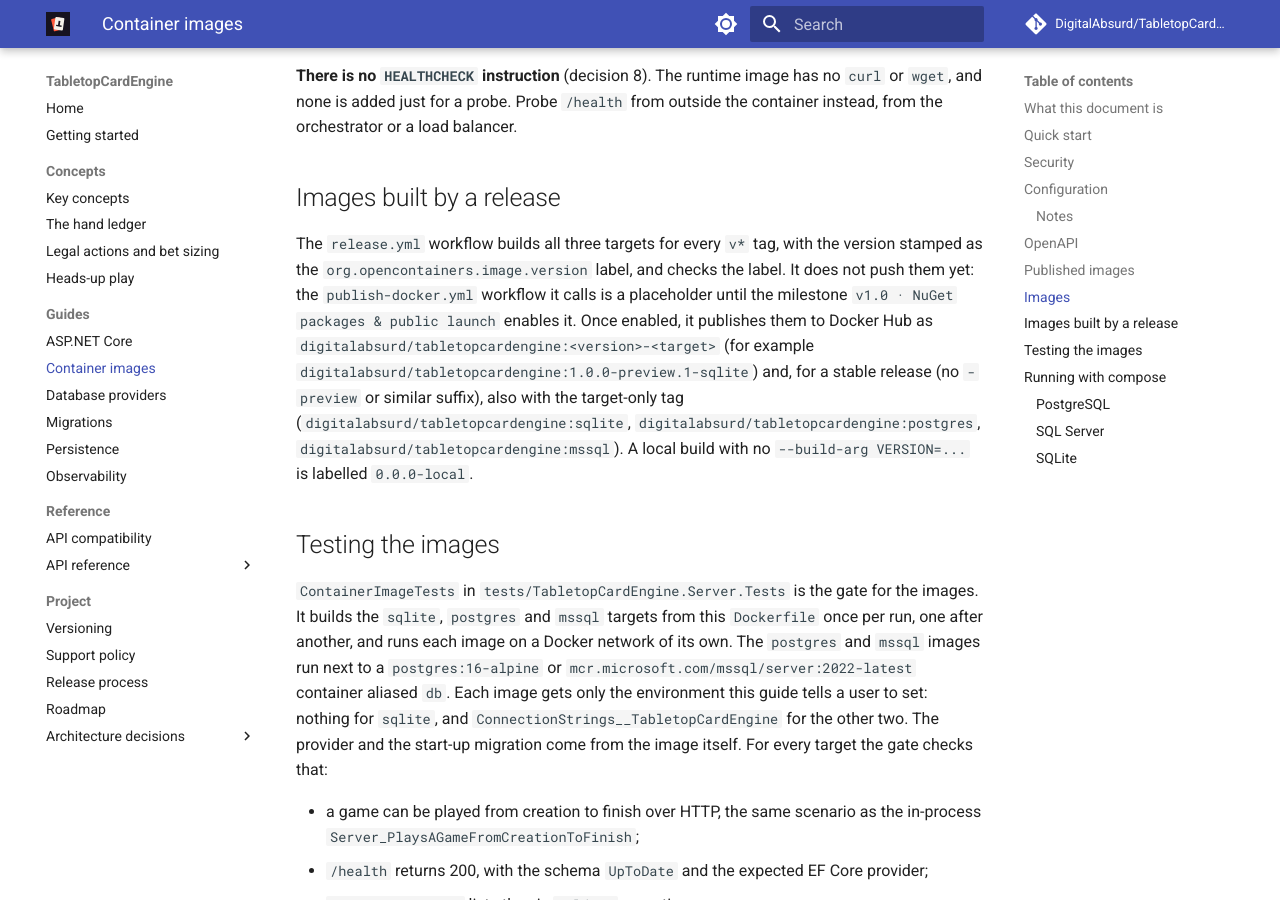
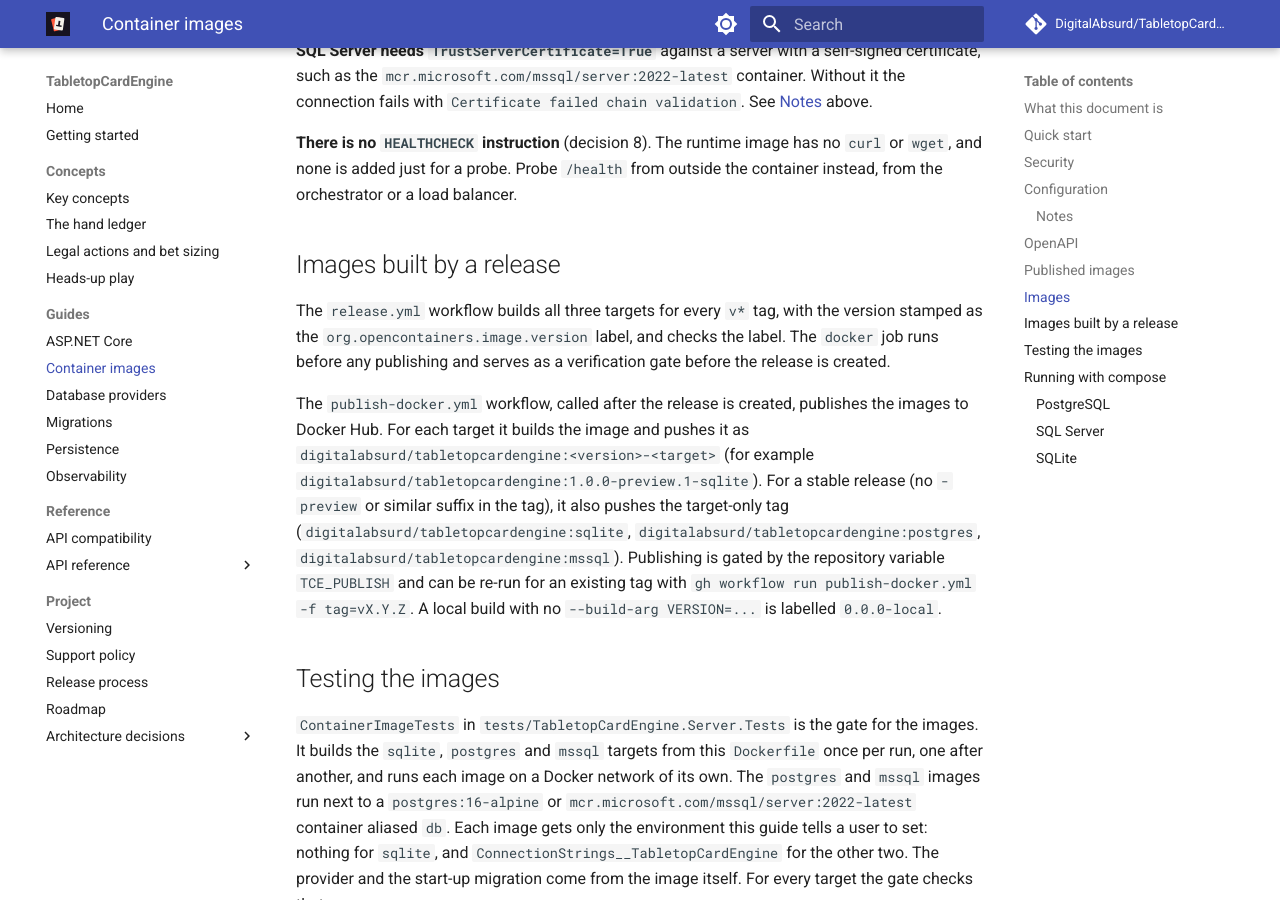
Before and after one commit to DigitalAbsurd/TabletopCardEngine, an MkDocs documentation site: the page built from docs/docker.md, in a window 1280 px wide and 900 px high, scrolled down 3749 px. Built offline with MkDocs 1.6.1 and Material for MkDocs 9.7.7, drawn with Linux system fonts in a browser that asks for light colours; comment, search, counter and statistics services are not loaded; some of the changed text lies outside the part shown.

Commit message:
ci(docker): implement docker image publishing to docker hub (#477)
Implement the publish-docker.yml workflow to push the three container images (sqlite, postgres, mssql) to Docker Hub. The job runs as a matrix over the three targets, logs in with DOCKERHUB_USERNAME and DOCKERHUB_TOKEN secrets, builds each image with the version, checks the org.opencontainers.image.version label, and pushes with both version-target and target-only tags (for stable releases only).

Updates release.yml to pass secrets to the called publish-docker.yml workflow. Updates docs/docker.md to document the publishing workflow and manual re-run command. Fixes a broken anchor reference in docs/release-process.md.

Co-authored-by: Claude Haiku 4.5 <noreply@anthropic.com>

```diff
--- a/docs/docker.md
+++ b/docs/docker.md
@@ -74,12 +74,14 @@ The OpenAPI document is served at `/openapi/v1.json` and describes every endpoin
 
 ## Published images
 
-Publishing is not enabled yet: no image has been pushed so far, and the milestone `v1.0 · NuGet packages & public launch` turns it on. From then on, the repository publishes images to Docker Hub as `digitalabsurd/tabletopcardengine`, with these tags:
+The repository publishes images to Docker Hub as `digitalabsurd/tabletopcardengine`, with these tags:
 
-- **`sqlite`, `postgres`, `mssql`** — the latest stable release, one tag per database provider.
+- **`sqlite`, `postgres`, `mssql`** — the latest stable release, one tag per database provider. Published only for stable releases (no `-preview` or similar suffix).
 - **`<version>-<target>`** — a specific version and target, for example `1.0.0-sqlite` or `1.0.0-preview.1-postgres`. Pre-releases are published with a `-preview` or similar suffix.
 
 The `org.opencontainers.image.version` label on each image carries its version. For production workloads, pin a version tag rather than a target-only tag, which moves with every stable release, so updates are deliberate. There is no `latest` tag.
+
+Publishing is gated by the repository variable `TCE_PUBLISH`. To re-run `publish-docker.yml` for an existing tag, use `gh workflow run publish-docker.yml -f tag=vX.Y.Z`.
 
 ## Images
 
@@ -134,7 +136,9 @@ orchestrator or a load balancer.
 
 ## Images built by a release
 
-The `release.yml` workflow builds all three targets for every `v*` tag, with the version stamped as the `org.opencontainers.image.version` label, and checks the label. It does not push them yet: the `publish-docker.yml` workflow it calls is a placeholder until the milestone `v1.0 · NuGet packages & public launch` enables it. Once enabled, it publishes them to Docker Hub as `digitalabsurd/tabletopcardengine:<version>-<target>` (for example `digitalabsurd/tabletopcardengine:1.0.0-preview.1-sqlite`) and, for a stable release (no `-preview` or similar suffix), also with the target-only tag (`digitalabsurd/tabletopcardengine:sqlite`, `digitalabsurd/tabletopcardengine:postgres`, `digitalabsurd/tabletopcardengine:mssql`). A local build with no `--build-arg VERSION=...` is labelled `0.0.0-local`.
+The `release.yml` workflow builds all three targets for every `v*` tag, with the version stamped as the `org.opencontainers.image.version` label, and checks the label. The `docker` job runs before any publishing and serves as a verification gate before the release is created.
+
+The `publish-docker.yml` workflow, called after the release is created, publishes the images to Docker Hub. For each target it builds the image and pushes it as `digitalabsurd/tabletopcardengine:<version>-<target>` (for example `digitalabsurd/tabletopcardengine:1.0.0-preview.1-sqlite`). For a stable release (no `-preview` or similar suffix in the tag), it also pushes the target-only tag (`digitalabsurd/tabletopcardengine:sqlite`, `digitalabsurd/tabletopcardengine:postgres`, `digitalabsurd/tabletopcardengine:mssql`). Publishing is gated by the repository variable `TCE_PUBLISH` and can be re-run for an existing tag with `gh workflow run publish-docker.yml -f tag=vX.Y.Z`. A local build with no `--build-arg VERSION=...` is labelled `0.0.0-local`.
 
 ## Testing the images
 
```
Also changed, not shown: docs/release-process.md (+1 -1 lines), 2 other files.
